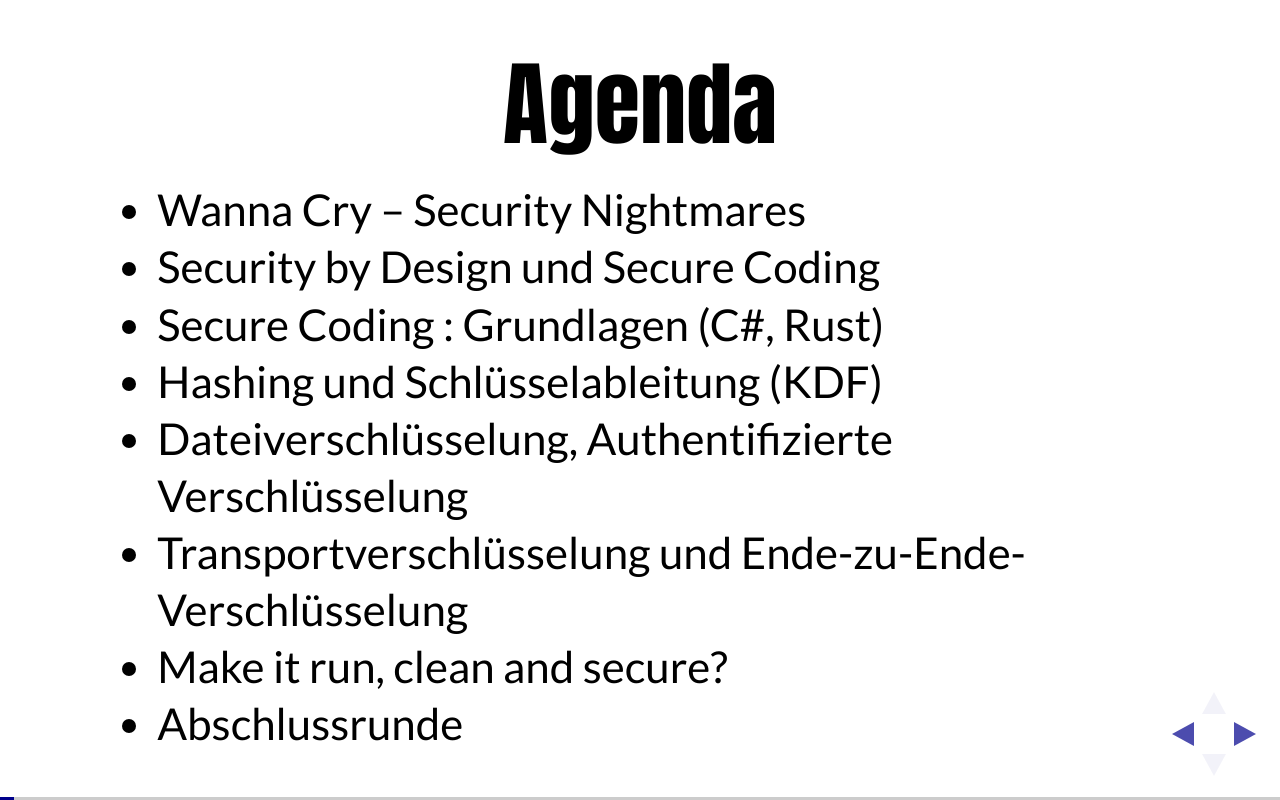
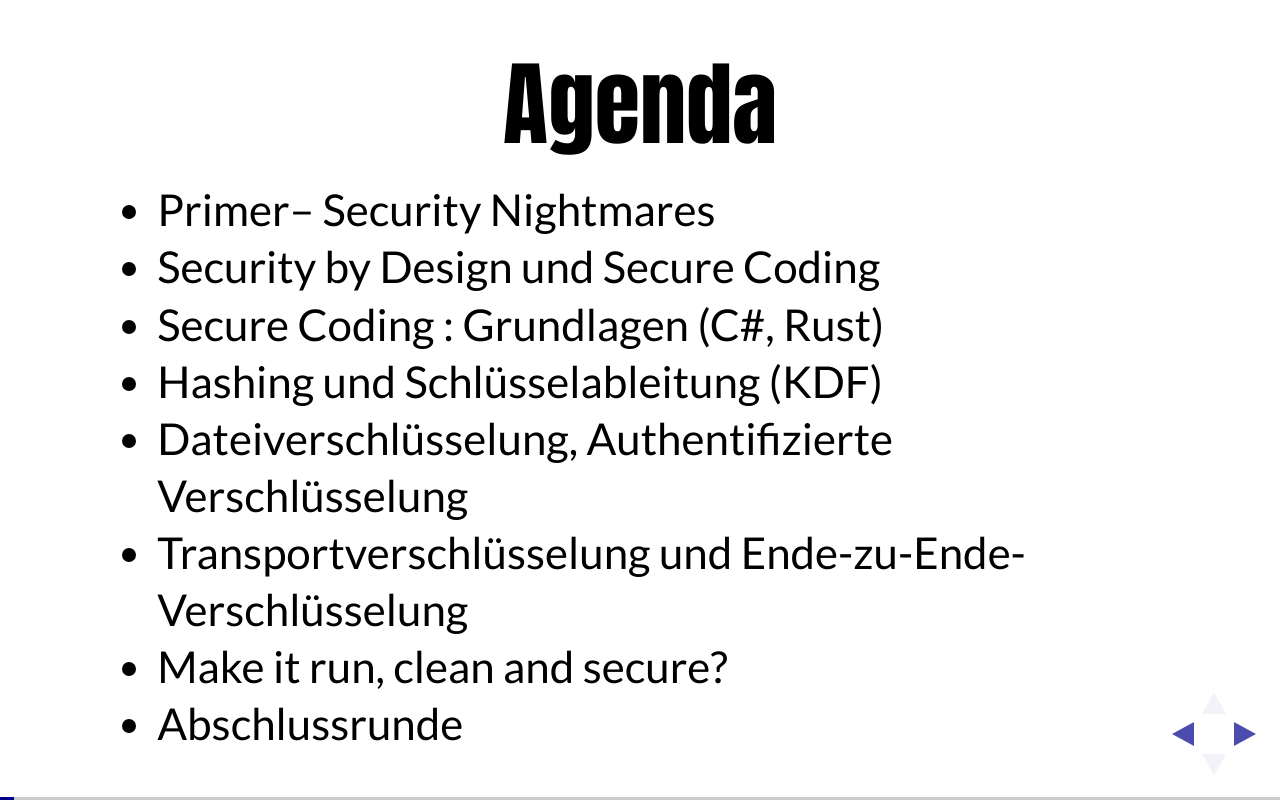
Before and after one commit to tradem/secure-coding-talk, a website: page index.html in a window 1280 px wide. Both pictures are taken after a click on the button 1251 px from the left and 734 px from the top of the page. Drawn offline with Linux system fonts and the light colour scheme; a web font is replaced by a local one.

Commit message:
Updated primer.

```diff
--- a/index.html
+++ b/index.html
@@ -34,7 +34,7 @@
 				<section>
 					<h2>Agenda</h2>
 					<ul>
-						<li>Wanna Cry – Security Nightmares</li>
+						<li>Primer– Security Nightmares</li>
 						<li>Security by Design und Secure Coding</li>
 						<li>Secure Coding : Grundlagen (C#, Rust)</l>
 						<li>Hashing und Schlüsselableitung (KDF)</li>
@@ -52,7 +52,7 @@
 				</section>
 				<section>
 					<section>
-						<h2>Wanna Cry? - Nighmares</h2>
+						<h2>Security Nightmares</h2>
 					</section>
 					<section>
 						<h2>Wanna Cry</h2>
```
